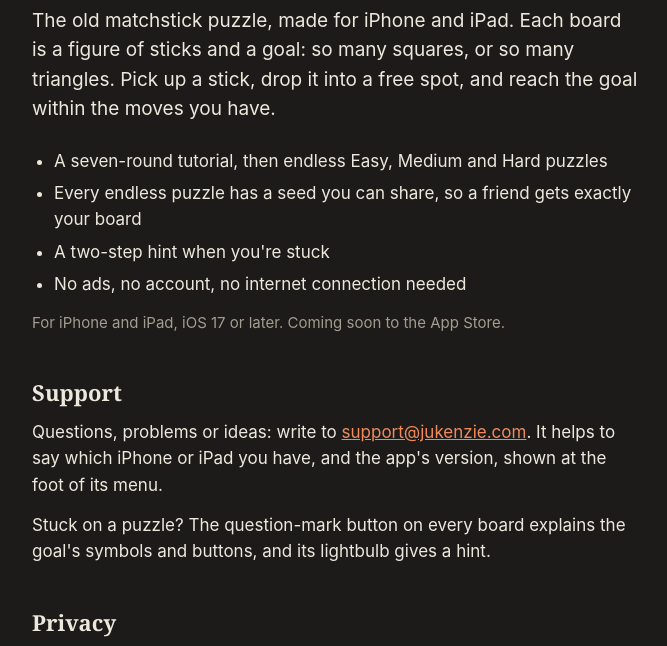
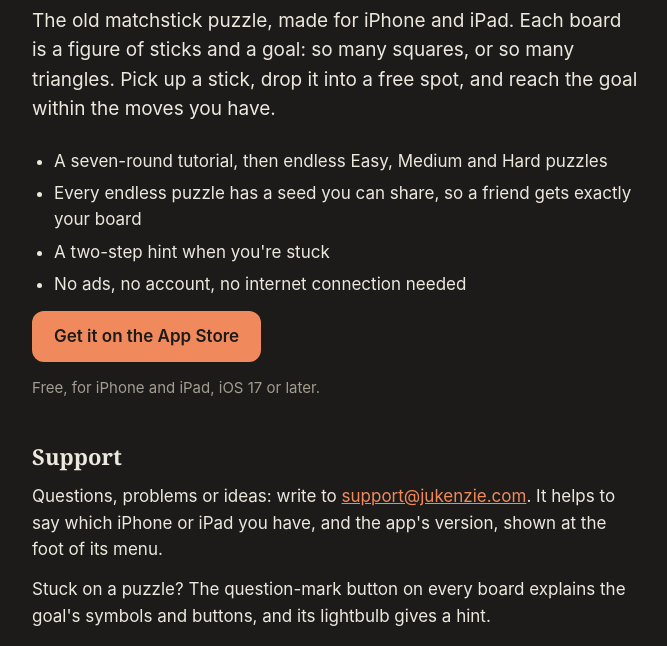
Before and after one commit to pglockner/jukenzie.com, a plain HTML site: page matchsticks/index.html in a window 1280 px wide. Shown: the part 154-800 px from the top of the page, without its empty margins (304-971 px from the left). Drawn offline with Linux system fonts and the light colour scheme.

Commit message:
Matchsticks is on the App Store: link it from its page and the home page
Co-Authored-By: Claude Opus 5.5 <noreply@anthropic.com>

```diff
--- a/matchsticks/index.html
+++ b/matchsticks/index.html
@@ -27,7 +27,8 @@
     <li>A two-step hint when you're stuck</li>
     <li>No ads, no account, no internet connection needed</li>
   </ul>
-  <p class="fine">For iPhone and iPad, iOS 17 or later. Coming soon to the App Store.</p>
+  <p><a class="download" href="https://apps.apple.com/app/id6821183005">Get it on the App Store</a></p>
+  <p class="fine">Free, for iPhone and iPad, iOS 17 or later.</p>
 
   <h2>Support</h2>
   <p>Questions, problems or ideas: write to <a href="mailto:support@jukenzie.com?subject=Matchsticks">support@jukenzie.com</a>. It helps to say which iPhone or iPad you have, and the app's version, shown at the foot of its menu.</p>
```
Also changed, not shown: index.html (+1 -1 lines).
